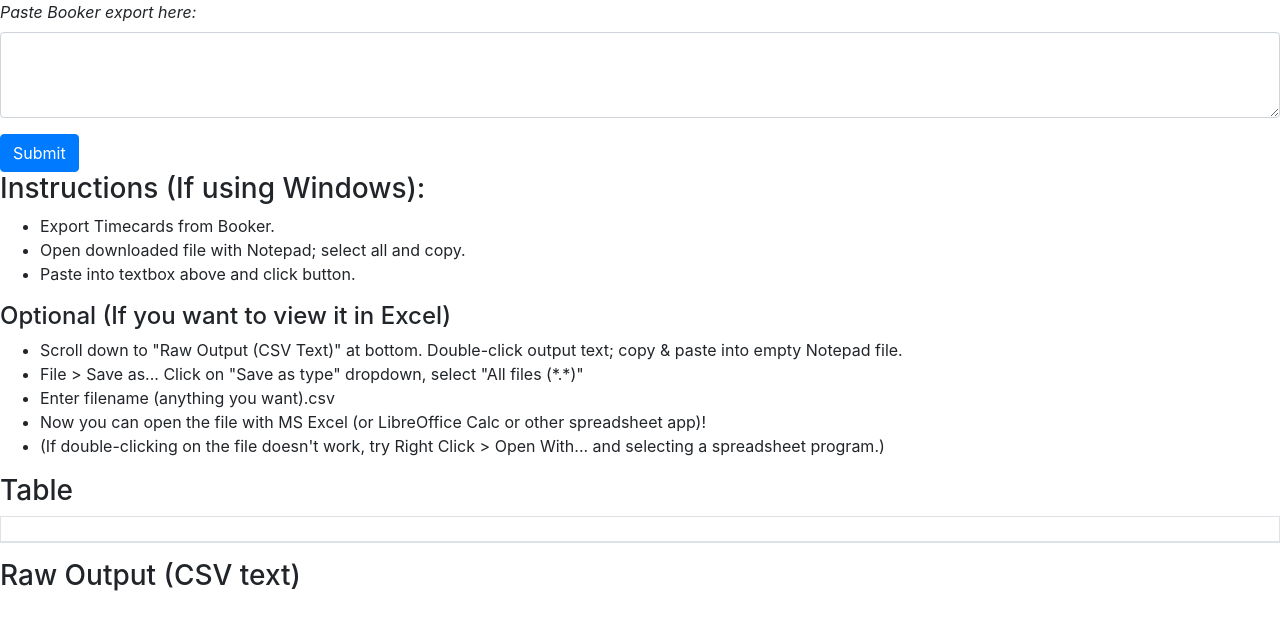
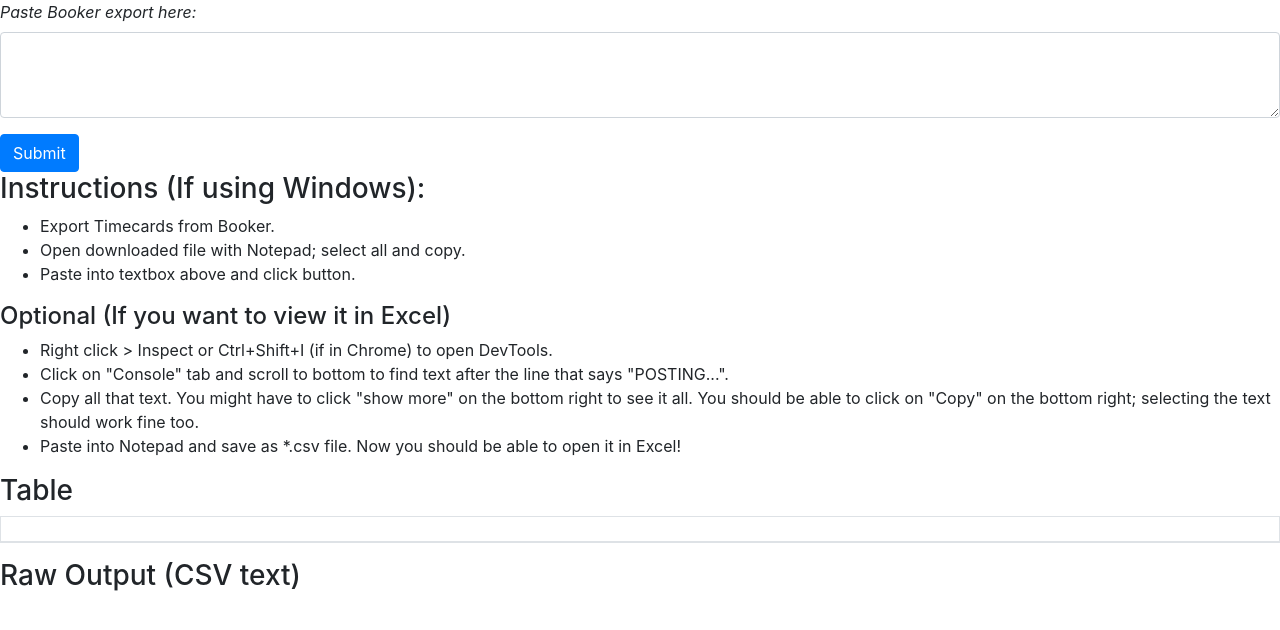
Before and after one commit to lraulin/holiday-ui, a React (Create React App) app: page / in a window 1280 px wide. Shown: the top 630 px of the page. Built offline with nearby package versions, Linux system fonts and the light colour scheme.

Commit message:
instructions to get text from devtools

```diff
--- a/src/App.js
+++ b/src/App.js
@@ -69,21 +69,21 @@ function App() {
       <h4>Optional (If you want to view it in Excel)</h4>
       <ul>
         <li>
-          Scroll down to "Raw Output (CSV Text)" at bottom. Double-click output
-          text; copy {"&"} paste into empty Notepad file.
+          Right click {">"} Inspect or Ctrl+Shift+I (if in Chrome) to open
+          DevTools.
         </li>
         <li>
-          File {">"} Save as... Click on "Save as type" dropdown, select "All
-          files (*.*)"
-        </li>
-        <li>Enter filename (anything you want).csv</li>
-        <li>
-          Now you can open the file with MS Excel (or LibreOffice Calc or other
-          spreadsheet app)!
+          Click on "Console" tab and scroll to bottom to find text after the
+          line that says "POSTING...".
         </li>
         <li>
-          (If double-clicking on the file doesn't work, try Right Click {">"}{" "}
-          Open With... and selecting a spreadsheet program.)
+          Copy all that text. You might have to click "show more" on the bottom
+          right to see it all. You should be able to click on "Copy" on the
+          bottom right; selecting the text should work fine too.{" "}
+        </li>
+        <li>
+          Paste into Notepad and save as *.csv file. Now you should be able to
+          open it in Excel!
         </li>
       </ul>
       <h3>Table</h3>
```
Also changed, not shown: 2 other files (tests, documents, lock files or other folders).
